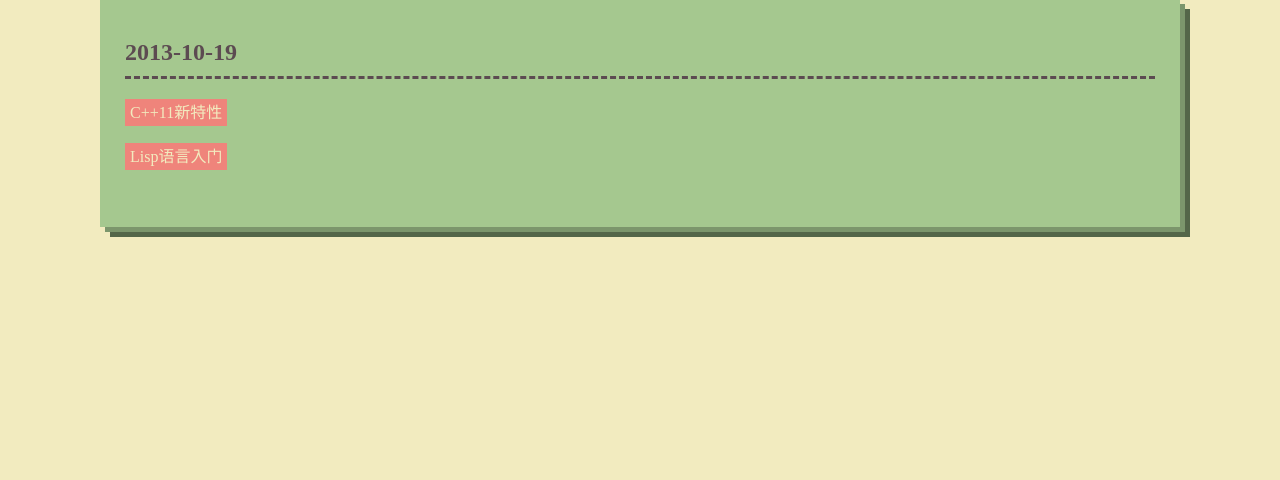
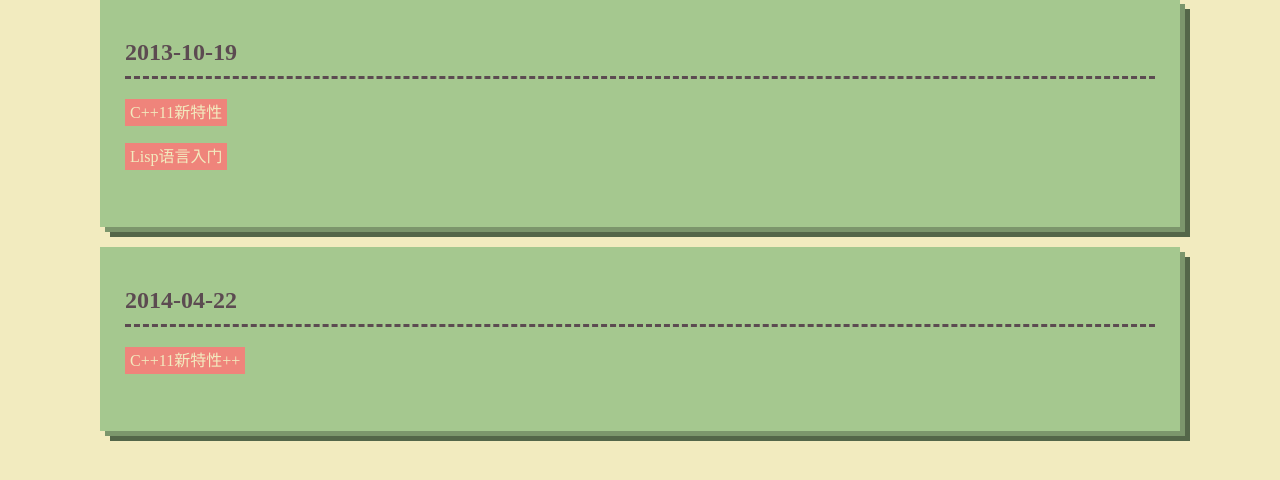
Before and after one commit to sjtu-outsight/outsight, a plain HTML site: page index.html in a window 1280 px wide. Shown: the part 118-598 px from the top of the page. Drawn offline with Linux system fonts and the light colour scheme.

Commit message:
Update index.html.

```diff
--- a/index.html
+++ b/index.html
@@ -15,6 +15,11 @@
                 <p><a href="20131019/c++11/index.html">C++11新特性</a></p>
                 <p><a href="20131019/lisp/index.html">Lisp语言入门</a></p>
             </div>
+            <div class="session">
+                <h2>2014-04-22</h2>
+                <hr>
+                <p><a href="20140422/c++11stl/index.html">C++11新特性++</a></p>
+            </div>
         </div>
     </body>
 </html>
```
